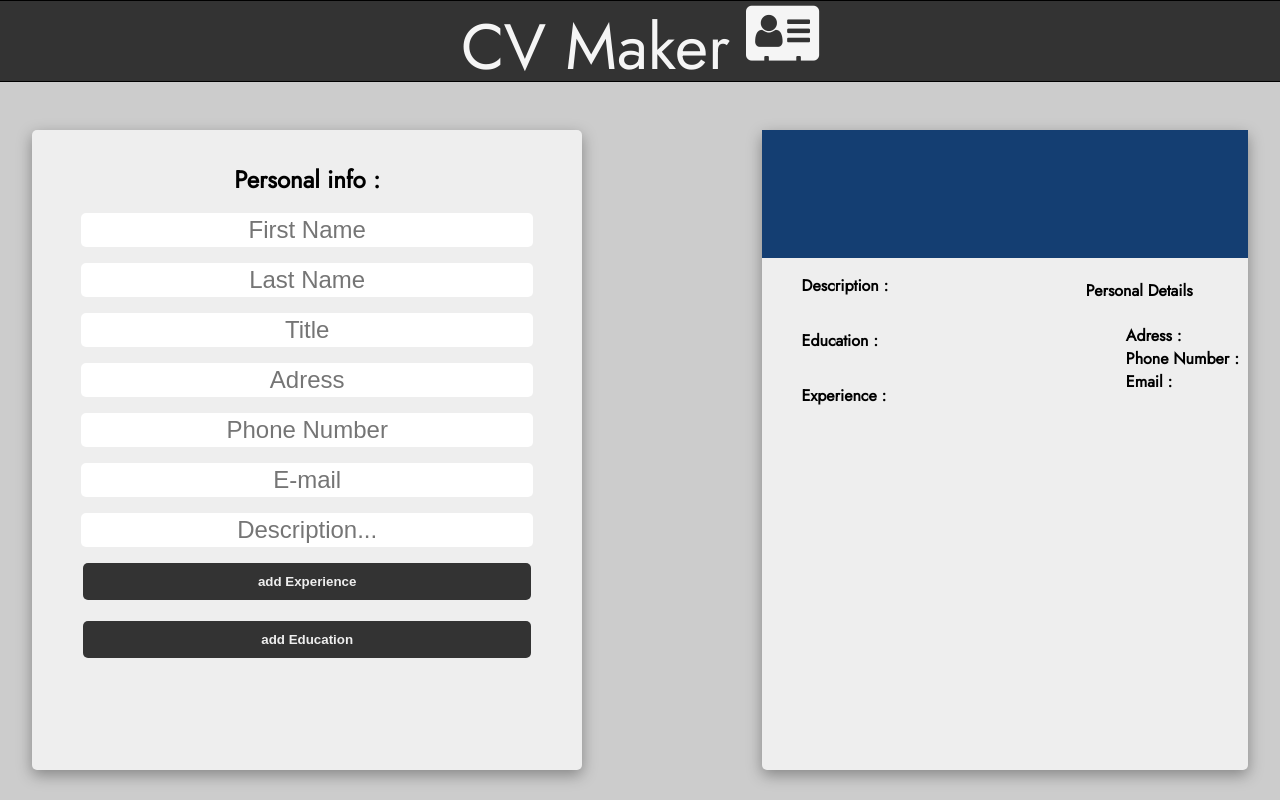
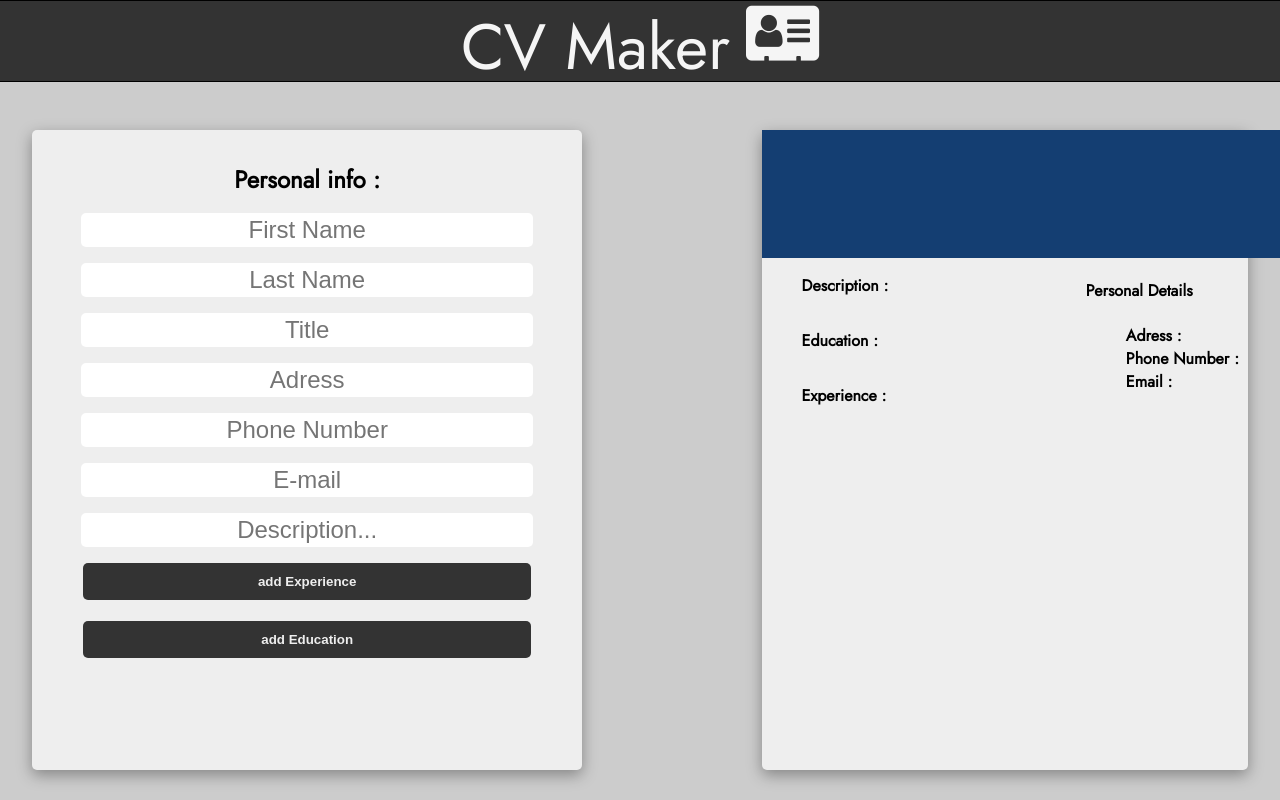
Before and after one commit to theDoorKeeper/react-cv-project, a React (Create React App) app: page / in a window 1280 px wide. Built offline with nearby package versions, Linux system fonts and the light colour scheme; the HTML template or start-up script is replaced by a standard one.

Commit message:
added minimum width to previw header class

```diff
--- a/src/style/preview.css
+++ b/src/style/preview.css
@@ -26,6 +26,7 @@ ul{
       "previewMain previewMain previewMain previewMain previewSideBar previewSideBar";
   }
   .previewHeader {
+      min-width: 100%;
        padding: 1rem;
        grid-area: previewHeader;
        height: 6rem;
```
